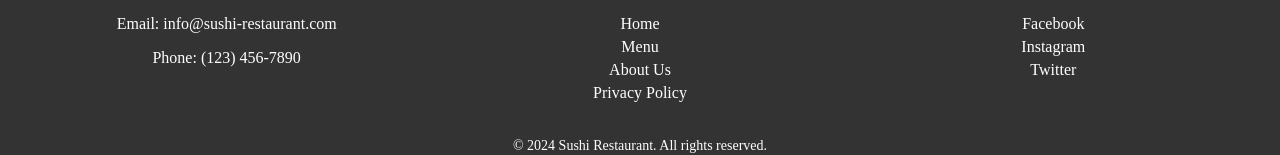
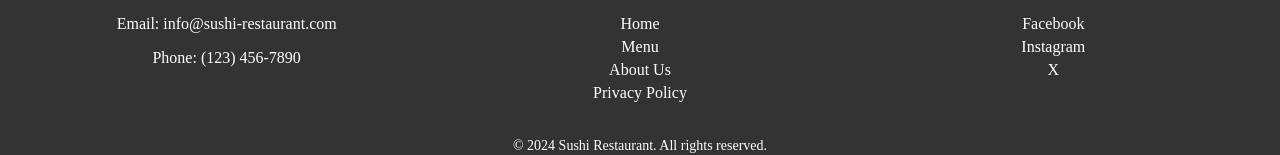
Before and after one commit to Lambertus7/Sushi, a Next.js app: page / in a window 1280 px wide. Shown: the part 142-297 px from the top of the page. Built offline with nearby package versions, Linux system fonts and the light colour scheme.

Commit message:
Footer has been edited. Twitter was changed to X

```diff
--- a/src/components/Footer.tsx
+++ b/src/components/Footer.tsx
@@ -40,8 +40,8 @@
               </Link>
             </li>
             <li>
-              <Link href="https://twitter.com" target="_blank">
-                Twitter
+              <Link href="https://x.com" target="_blank">
+                X
               </Link>
             </li>
           </ul>
```
